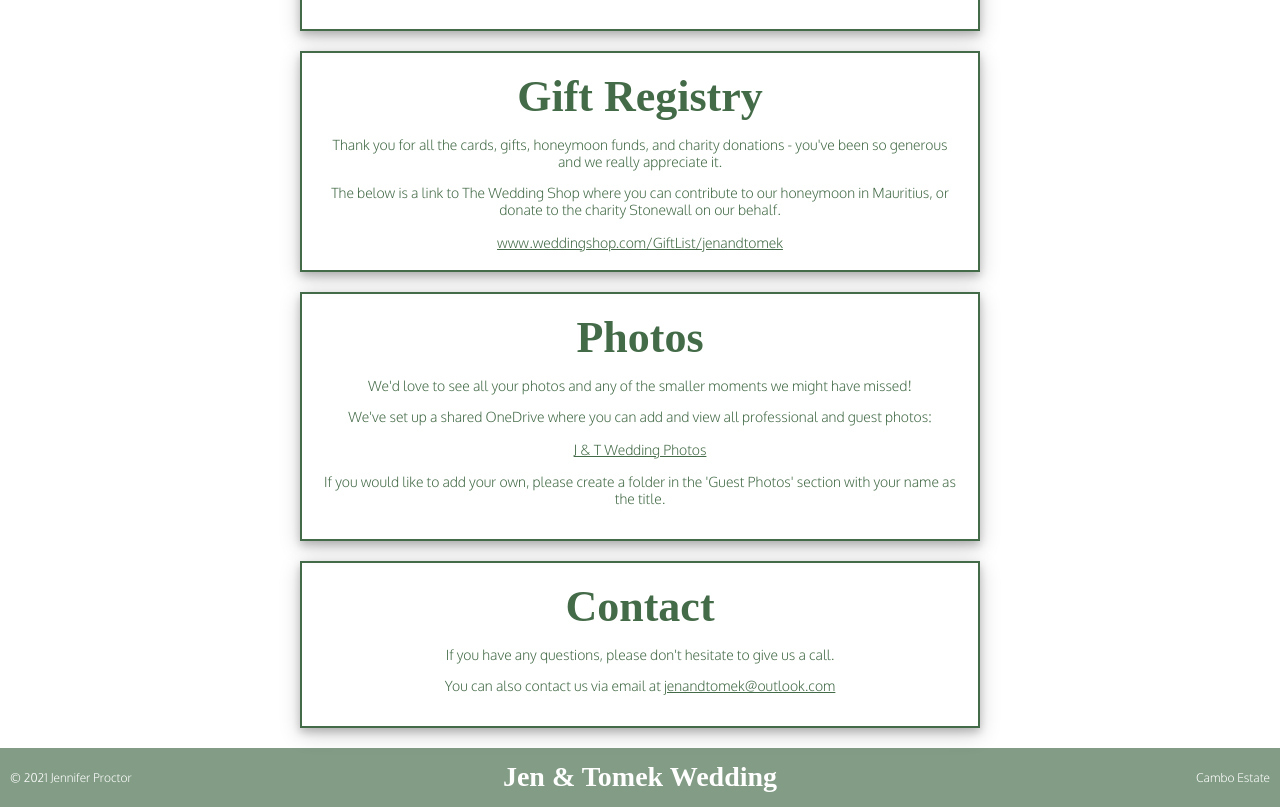
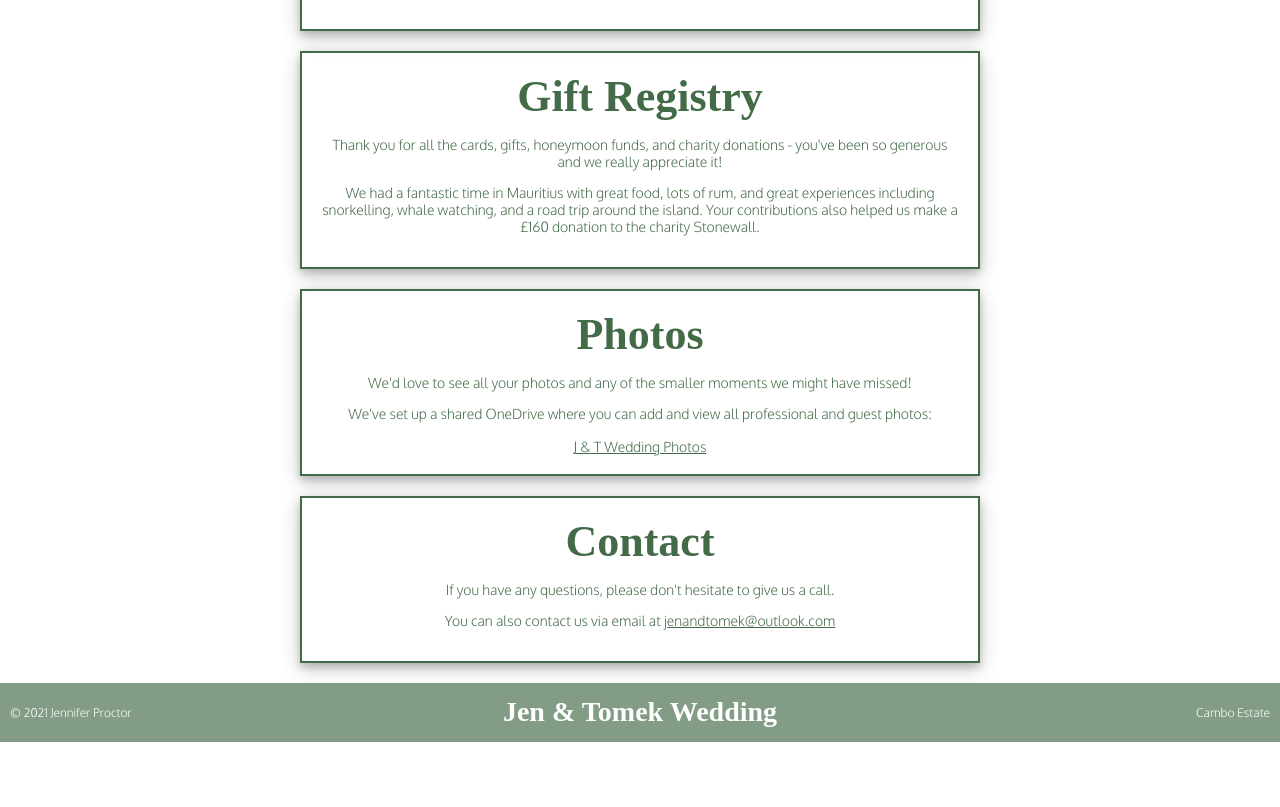
Before and after one commit to Jen-Jen91/wedding_website, a React (Create React App) app: page / in a window 1280 px wide. Shown: the part 1242-2049 px from the top of the page. After the commit the page ends 1984 px from the top, so only its background shows below. Built offline with nearby package versions, Linux system fonts and the light colour scheme; a web font is replaced by a local one.

Commit message:
removed gift list link

```diff
--- a/src/components/sections-list/SectionsList.tsx
+++ b/src/components/sections-list/SectionsList.tsx
@@ -57,19 +57,14 @@ const SectionsList = () => {
       <Section sectionId="gifts" linkId="Gifts" header="Gift Registry">
         <p className="main-text">
           Thank you for all the cards, gifts, honeymoon funds, and charity
-          donations - you've been so generous and we really appreciate it.
+          donations - you've been so generous and we really appreciate it!
         </p>
         <p className="main-text">
-          The below is a link to The Wedding Shop where you can contribute to
-          our honeymoon in Mauritius, or donate to the charity Stonewall on our
-          behalf.
+          We had a fantastic time in Mauritius with great food, lots of rum, and
+          great experiences including snorkelling, whale watching, and a road
+          trip around the island. Your contributions also helped us make a £160
+          donation to the charity Stonewall.
         </p>
-        <a
-          className="main-text"
-          href="https://www.weddingshop.com/GiftList/jenandtomek"
-        >
-          www.weddingshop.com/GiftList/jenandtomek
-        </a>
       </Section>
 
       <Section sectionId="photos" linkId="Photos" header="Photos">
@@ -87,10 +82,6 @@ const SectionsList = () => {
         >
           J & T Wedding Photos
         </a>
-        <p className="main-text">
-          If you would like to add your own, please create a folder in the
-          'Guest Photos' section with your name as the title.
-        </p>
       </Section>
 
       <Section sectionId="contact" linkId="Contact" header="Contact">
```
